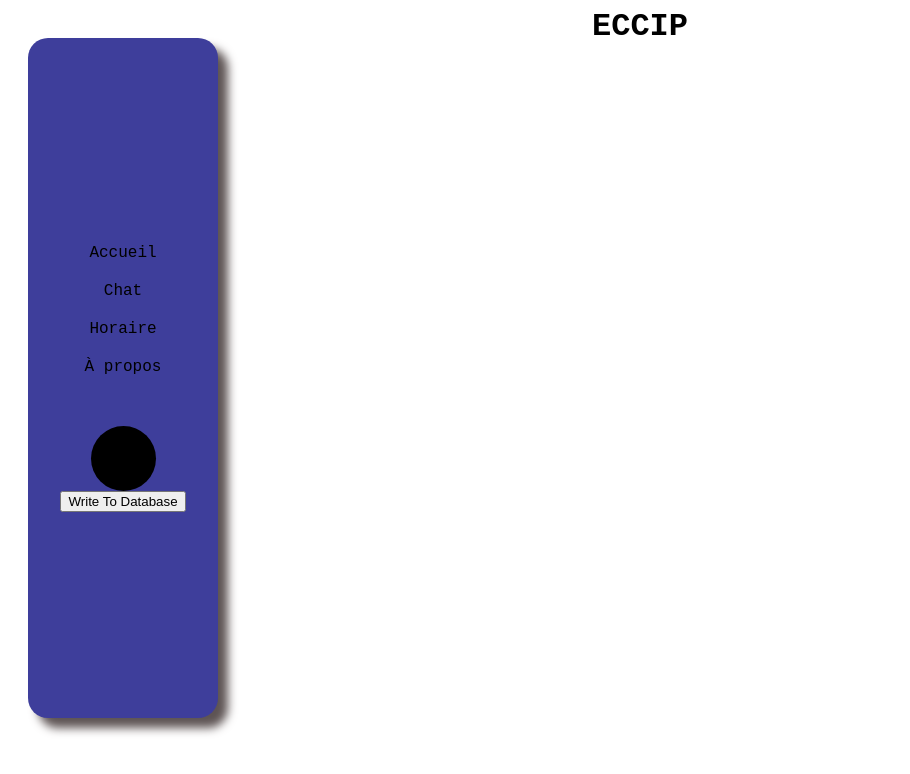
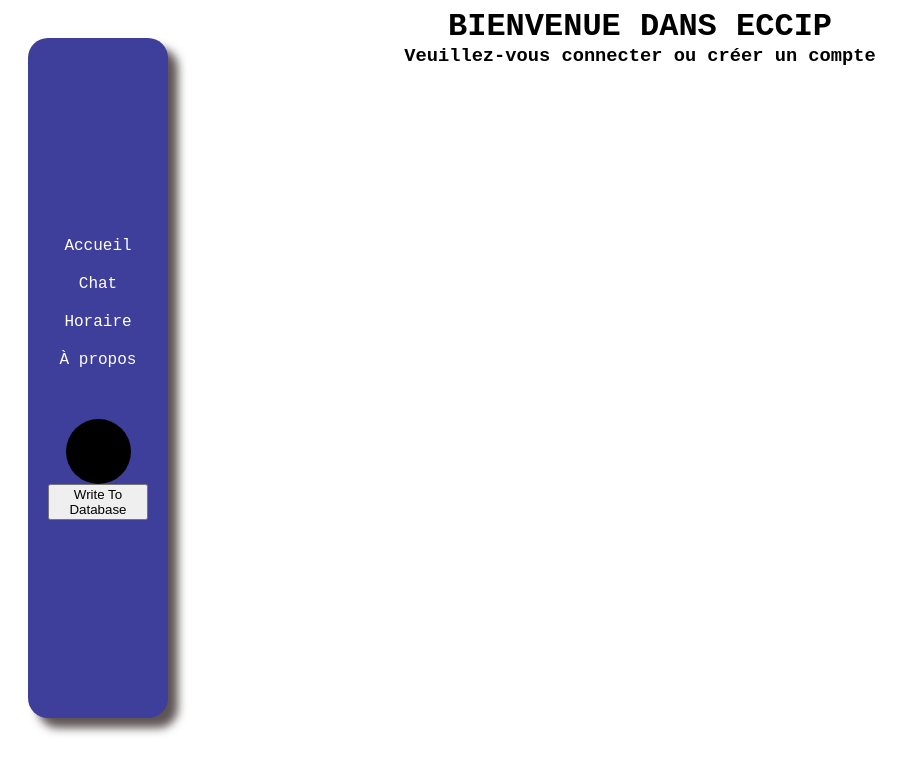
Before and after one commit to bourourou2301/eccip, a SvelteKit app in the folder eccip-app/: page / in a window 1280 px wide. Shown: the top 774 px of the page, without its empty margins (0-910 px from the left). Built offline with nearby package versions, Linux system fonts and the light colour scheme.

Commit message:
Régler conflit avec node_modules

```diff
--- /dev/null
+++ b/eccip-app/src/routes/+layout.server.ts
@@ -0,0 +1,14 @@
+import firebase from '$lib/firebase';
+    import { set, ref } from 'firebase/database';
+	import Page from './+page.svelte';
+    var counter = 0;
+    export function writeToDatabase() {
+        const database = firebase.database;
+        const dataToWrite = {
+            TimeAtTimeOfButtonPress : new Date().toLocaleString()
+        };
+    const dbRef = ref(database, 'TimeAtButtonPress/PressNumber'+counter+'/');
+    counter = counter +1;
+    set(dbRef, dataToWrite);
+    }
+    export const prerender = true;
--- a/eccip-app/src/routes/+layout.svelte
+++ b/eccip-app/src/routes/+layout.svelte
@@ -1,17 +1,5 @@
-<script>
-    import firebase from '$lib/firebase';
-    import { set, ref } from 'firebase/database';
-	import Page from './accueil/+page.svelte';
-    var counter = 0;
-    function writeToDatabase() {
-        const database = firebase.database;
-        const dataToWrite = {
-            TimeAtTimeOfButtonPress : new Date().toLocaleString()
-        };
-    const dbRef = ref(database, 'TimeAtButtonPress/PressNumber'+counter+'/');
-    counter = counter +1;
-    set(dbRef, dataToWrite);
-    }
+<script lang="ts">
+    import {writeToDatabase} from './+layout.server'
 </script>
 
 
@@ -30,7 +18,7 @@
 <style>
 #navbar-parent {
     background-color: rgb(62, 62, 155);
-    width: 150px;
+    width: 100px;
     height: 80vh;
     box-shadow: 10px 10px 10px #5e5454;
     padding: 20px;
@@ -58,7 +46,7 @@
 .navbar a {
     font-family: 'Courier New', Courier, monospace;
     text-align: center;
-        color: rgb(0, 0, 0);
+        color: rgb(255, 255, 255);
     text-decoration: none;
     background-color: transparent;
 }
--- a/eccip-app/src/routes/+page.svelte
+++ b/eccip-app/src/routes/+page.svelte
@@ -1,5 +1,6 @@
 <div id="page-entiere">
-    <h1 class="titre"> ECCIP </h1>
+    <h1> BIENVENUE DANS ECCIP </h1>
+    <h3>Veuillez-vous connecter ou créer un compte</h3>
 </div>
 
 
@@ -14,7 +15,7 @@
     height: 200vh;
 }
 
-.titre {
+h1, h3 {
     text-align: center;
     font-family: 'Courier New', Courier, monospace;
 }
```
Also changed, not shown: eccip-app/src/routes/a-propos/+page.svelte (added), eccip-app/src/routes/chat/+page.svelte (added), eccip-app/src/routes/horaire/+page.svelte (added), 2 other files (tests, documents, lock files or other folders).
